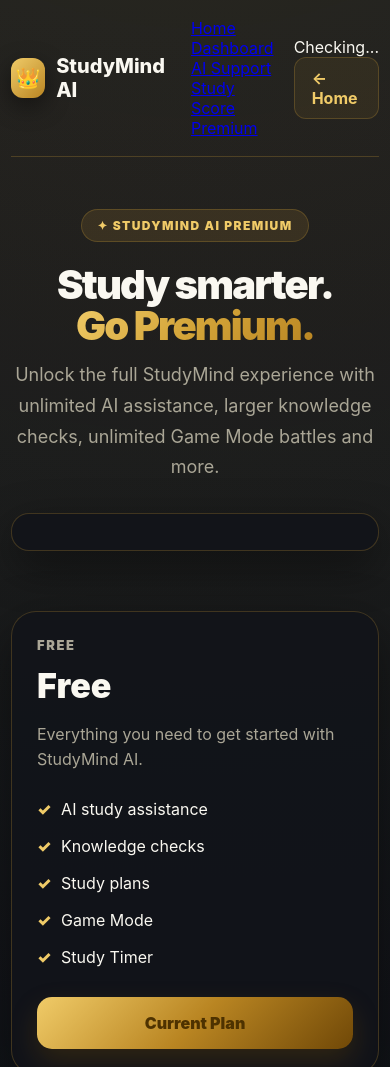
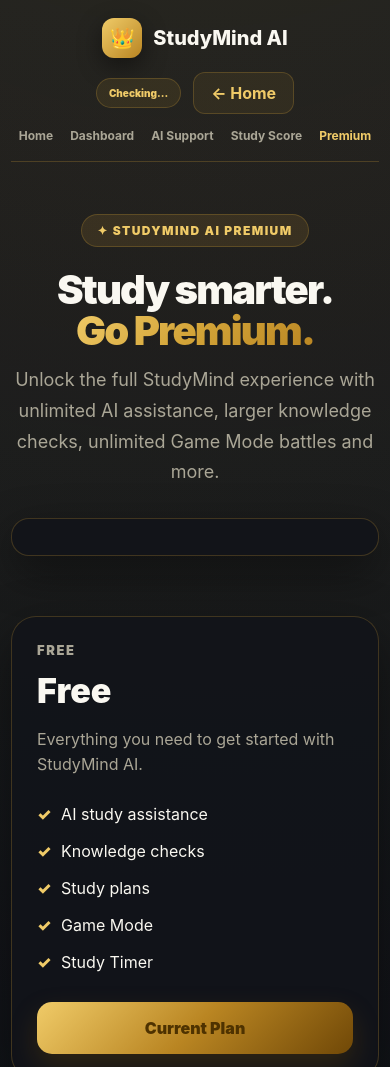
Before and after one commit to CJ514878/StudyMind-AI-App, a website: page premium.html in a window 390 px wide. Shown: the top 1067 px of the page. Drawn offline with nearby package versions, Linux system fonts and the light colour scheme.

Commit message:
Update premium.html

```diff
--- a/premium.html
+++ b/premium.html
@@ -1031,6 +1031,135 @@
         min-width: 650px;
       }
     }
+
+    /* =========================================================
+   PREMIUM NAVIGATION LINKS
+========================================================= */
+
+.premium-page .premium-nav {
+  flex-wrap: wrap;
+}
+
+.premium-page .premium-nav-links {
+  display: flex;
+  align-items: center;
+  justify-content: center;
+  gap: 25px;
+}
+
+.premium-page .premium-nav-links a {
+  color: var(--premium-muted) !important;
+  text-decoration: none !important;
+  font-size: 14px;
+  font-weight: 700;
+  transition: color 0.2s ease;
+}
+
+.premium-page .premium-nav-links a:hover,
+.premium-page .premium-nav-links a.nav-active {
+  color: var(--premium-gold-dark) !important;
+}
+
+.premium-page.premium-dark .premium-nav-links a:hover,
+.premium-page.premium-dark .premium-nav-links a.nav-active {
+  color: var(--premium-gold-light) !important;
+}
+
+.premium-page .premium-nav-right {
+  display: flex;
+  align-items: center;
+  gap: 12px;
+}
+
+.premium-page .premium-nav-status {
+  display: inline-flex;
+  align-items: center;
+  justify-content: center;
+  padding: 8px 12px;
+  border-radius: 999px;
+  border: 1px solid var(--premium-border);
+  background: rgba(211, 164, 56, 0.10);
+  color: var(--premium-gold-dark);
+  font-size: 11px;
+  font-weight: 900;
+  white-space: nowrap;
+}
+
+.premium-page.premium-dark .premium-nav-status {
+  color: var(--premium-gold-light);
+}
+
+.premium-page .premium-nav-status.active {
+  background: rgba(211, 164, 56, 0.16);
+  border-color: var(--premium-gold);
+}
+
+.premium-page .premium-nav-status.pending {
+  background: rgba(230, 160, 40, 0.12);
+  color: #a66b08;
+}
+
+.premium-page .premium-nav-status.free {
+  background: rgba(120, 120, 120, 0.08);
+}
+
+.premium-page .premium-status-heading {
+  display: flex;
+  align-items: center;
+  gap: 12px;
+  margin-bottom: 7px;
+  font-size: 18px;
+  font-weight: 900;
+}
+
+.premium-page .premium-status-description {
+  color: var(--premium-muted);
+  line-height: 1.6;
+  font-size: 14px;
+}
+
+.premium-page .premium-button:disabled {
+  opacity: 0.8;
+  cursor: default;
+  transform: none;
+}
+
+@media (max-width: 900px) {
+  .premium-page .premium-nav {
+    justify-content: center;
+  }
+
+  .premium-page .premium-nav-links {
+    order: 3;
+    width: 100%;
+    flex-wrap: wrap;
+    gap: 18px;
+  }
+}
+
+@media (max-width: 560px) {
+  .premium-page .premium-nav {
+    gap: 14px;
+  }
+
+  .premium-page .premium-nav-links {
+    gap: 12px 17px;
+  }
+
+  .premium-page .premium-nav-links a {
+    font-size: 12px;
+  }
+
+  .premium-page .premium-nav-right {
+    width: 100%;
+    justify-content: center;
+  }
+
+  .premium-page .premium-nav-status {
+    font-size: 10px;
+  }
+}
+
   </style>
 </head>
 
```
